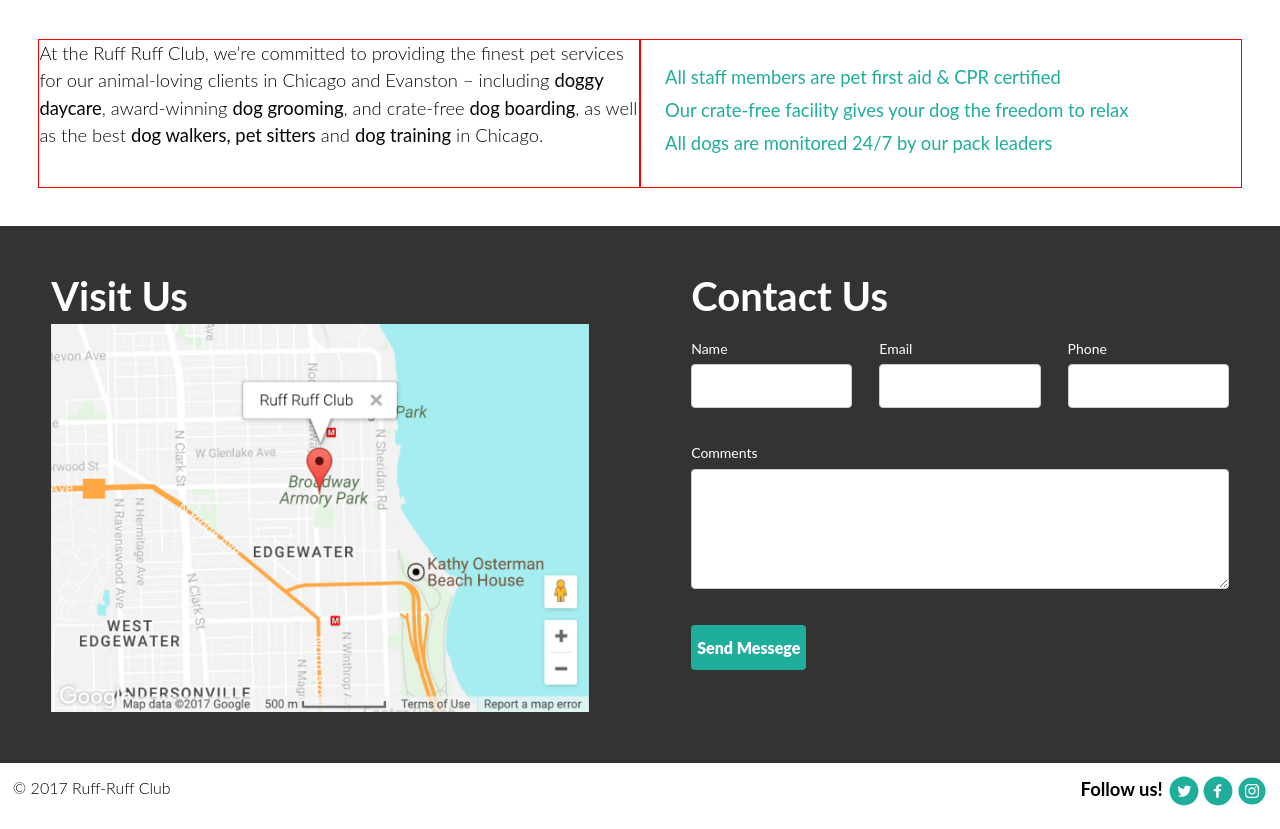
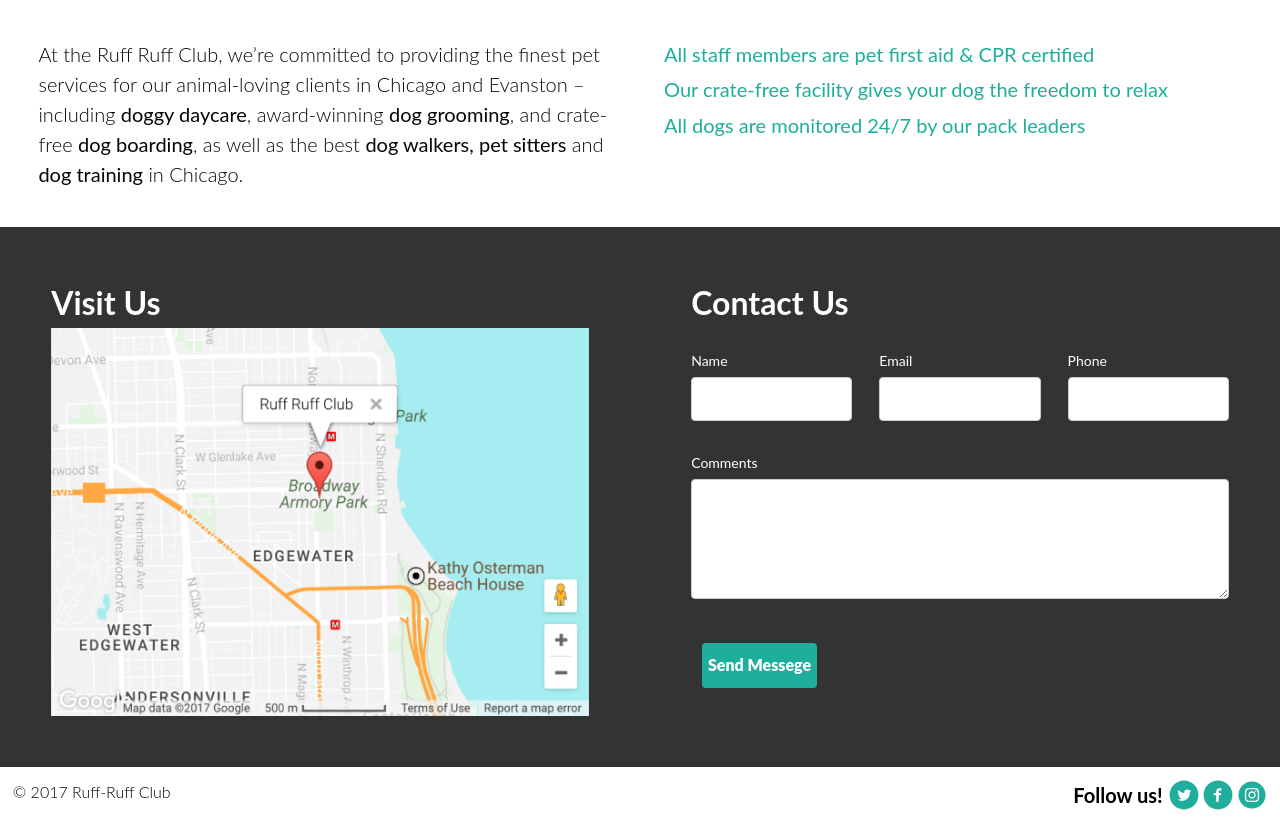
Before and after one commit to juliafmurray/ruff-ruff, a website: page src/index.html in a window 1280 px wide. Shown: the part 824-1653 px from the top of the page. Drawn offline with nearby package versions, Linux system fonts and the light colour scheme; files that its build step writes are made by us from their sources.

Commit message:
form edits

```diff
--- a/src/index.html
+++ b/src/index.html
@@ -121,7 +121,7 @@
 
 <div class="c-contact">
   <div class="c-contact__map">
-    <h2 class="c-contact__map--heading">Visit Us</h2>
+    <h2 class="c-contact__form--heading">Visit Us</h2>
     <img src='assets/map.jpg'>
   </div>
 
--- a/src/scss/01_settings/tokens.scss
+++ b/src/scss/01_settings/tokens.scss
@@ -51,7 +51,8 @@
 $font-size-text-small: .75rem;
 $font-size-text-medium: .875rem;
 $font-size-text-large: 1rem;
-$font-size-text-x-large: 1.15rem;
+$font-size-text-x-large: 1.25rem;
+$font-size-text-xx-large: 1.5rem;
 
 // Line Height
 
--- a/src/scss/06_components/content.scss
+++ b/src/scss/06_components/content.scss
@@ -10,42 +10,40 @@
 
     @media screen and (min-width: $width-large){
       flex-wrap: nowrap;
-
     }
 }
 
 .c-content__intro {
-  border: 1px red solid;
-
     @media screen and (min-width: $width-x-small) {
       width: 100%;
+      font-size: $font-size-text-x-large;
     }
 
-    @media screen and (min-width: $width-large){
+    @media screen and (min-width: $width-large) {
       width: 50%;
-      justify-content: space-between;
+      font-size: $font-size-text-x-large;
     }
-
-
   }
 
 .c-content__list {
-  border: 1px red solid;
   line-height: $line-height-text;
-  font-size: $font-size-text-x-large;
   font-weight: $font-weight-regular;
   color: $color-primary;
-
-
+  font-size: $font-size-text-x-large;
 
   @media screen and (min-width: $width-x-small) {
     width: 100%;
-    padding-top: 5%;
+    padding-top: 6%;
+  }
+
+  @media screen and (min-width: $width-medium) {
+    padding-top: 3%;
+
   }
 
   @media screen and (min-width: $width-large){
     width: 50%;
-    padding: 2%;
+    padding: 0 2%;
   }
 }
 
@@ -58,12 +56,9 @@
     padding-bottom: 2%;
   }
 
-
   @media screen and (min-width: $width-medium) {
     padding-bottom: 1%;
   }
-
-
 }
 
 .c-content__heading {
--- a/src/scss/06_components/form.scss
+++ b/src/scss/06_components/form.scss
@@ -1,12 +1,10 @@
 .c-contact {
-  //border: 1px red solid;
   background-color: $color-dark;
   display: flex;
   flex-wrap: wrap;
 }
 
 .c-contact__map {
-  //border: 1px red solid;
 
   @media screen and (min-width: $width-x-small) {
     padding: 4%;
@@ -20,19 +18,20 @@
 }
 
 .c-contact__form--heading {
-    //border: 1px purple solid;
     width: 100%;
-}
+    padding: 2% 0;
 
-.c-contact__map--heading {
-    //border: 1px red solid;
-    margin-bottom: 2%;
-    width: 100%;
+    @media screen and (min-width: $width-x-small) {
+      font-size: $font-size-heading-medium;
+    }
+
+    @media screen and (min-width: $width-medium) {
+      font-size: 2rem;
+    }
 }
 
 .c-contact__form {
   align-items: flex-start;
-  //border: 1px blue solid;
   display: flex;
   flex-wrap: wrap;
   justify-content: space-between;
@@ -49,7 +48,6 @@
 }
 
 .c-contact__form--field {
-  //border: 1px red solid;
 
   @media screen and (min-width: $width-x-small) {
     width: 100%;
@@ -65,11 +63,9 @@
 }
 
 .c-contact__form--area {
-  //border: 1px red solid;
   width: 100%;
 }
 
 .c-contact__form--button {
-  //border: 1px red solid;
-  margin-bottom: 4%;
+  padding: 2%;
 }
```
